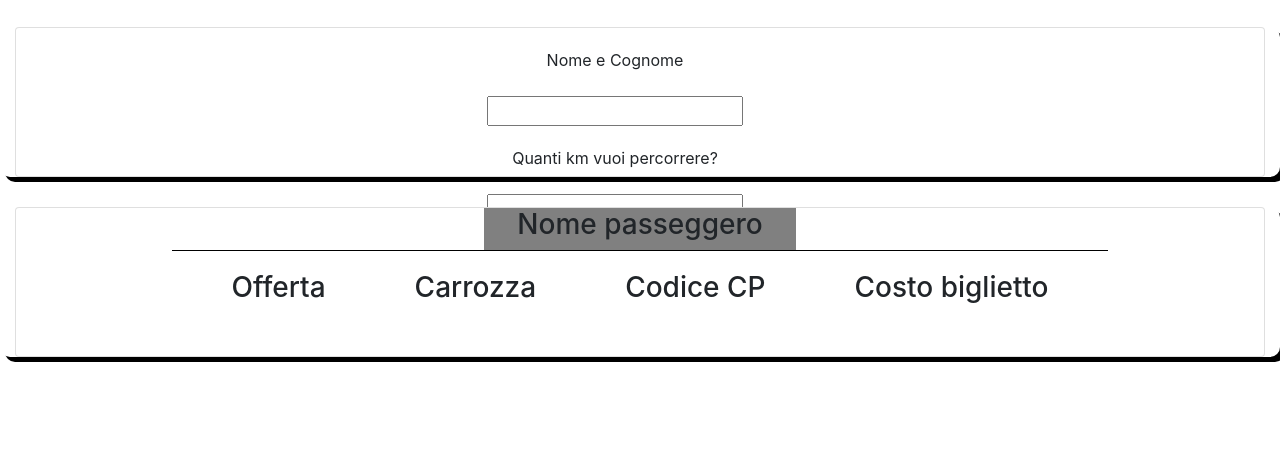
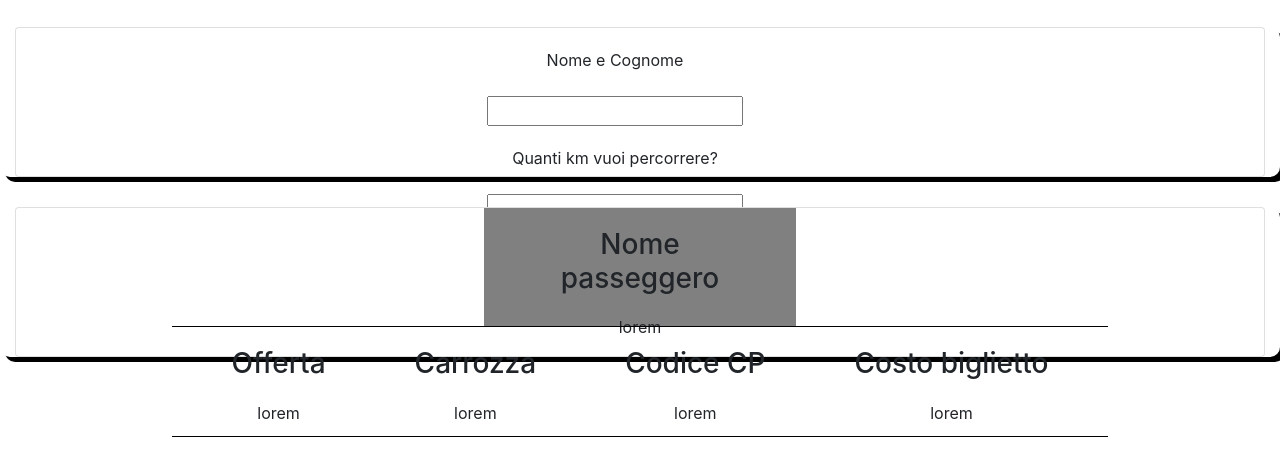
Before and after one commit to dumi994/js-biglietto-treno-form, a plain HTML site: page index.html in a window 1280 px wide. Shown: the part 111-568 px from the top of the page. Drawn offline with nearby package versions, Linux system fonts and the light colour scheme.

Commit message:
modificata struttura html

```diff
--- a/assets/css/style.css
+++ b/assets/css/style.css
@@ -75,7 +75,6 @@ body {
   border-top: 1px solid black;
   border-bottom: 1px solid black;
   width: 100%;
-  width: 100%;
   height: 80%;
   margin: auto;
 
@@ -84,6 +83,14 @@ body {
   justify-content: space-around;
 }
 
-.quadro_bianco h3 {
+.quadro_bianco h3,
+.quadro_grigio h3 {
   margin: 20px;
 }
+
+/* .risultato {
+  width: 100px;
+  height: 25px;
+  border: 1px;
+}
+ */
--- a/index.html
+++ b/index.html
@@ -57,24 +57,24 @@
         <div class="card d-flex">
             <div class="col-3 quadro_grigio">
                 <h3>Nome passeggero</h3>
-                <span id="nome_passeggero"></span>
+                <span id="nome_passeggero">lorem</span>
             </div>
             <div class="col-9 quadro_bianco">
                 <div>
                     <h3>Offerta</h3>
-                    <span id="offerta"></span>
+                    <span id="offerta">lorem</span>
                 </div>
                 <div>
                     <h3>Carrozza</h3>
-                    <span id="carrozza"></span>
+                    <span id="carrozza">lorem</span>
                 </div>
                 <div>
                     <h3>Codice CP</h3>
-                    <span id="codiceCP"></span>
+                    <span id="codiceCP">lorem</span>
                 </div>
                 <div>
                     <h3>Costo biglietto</h3>
-                    <span id="costo_totale"></span>
+                    <span id="costo_totale">lorem</span>
                 </div>
             </div>
         </div>
```
